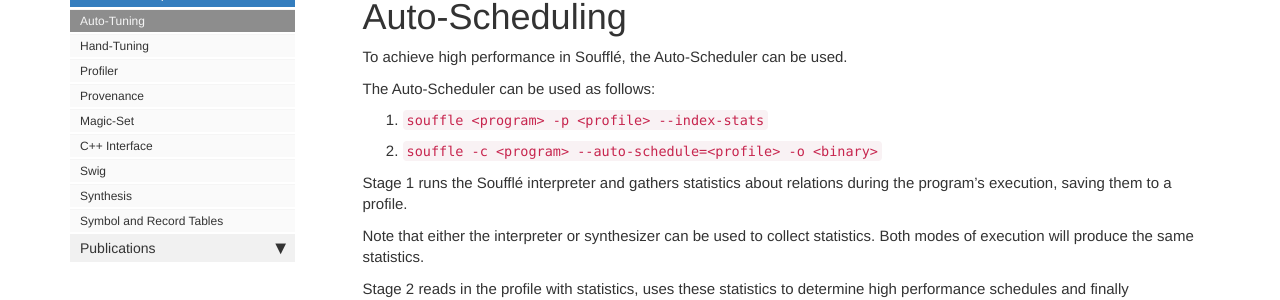
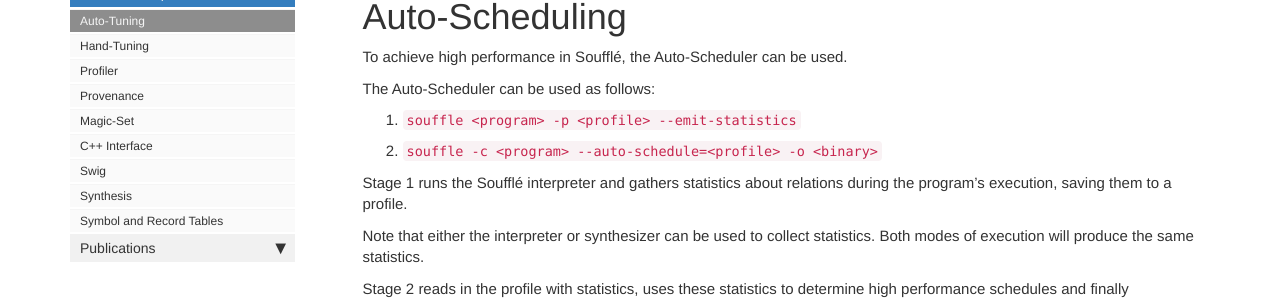
Before and after one commit to souffle-lang/souffle-lang.github.io, a Jekyll site: the page built from pages/docs/autotuning.md, in a window 1280 px wide. Shown: the part 208-508 px from the top of the page. Built offline with Jekyll 4.4.1, drawn with Linux system fonts in a browser that asks for light colours; comment, search, counter and statistics services are not loaded.

Commit message:
Update autotuning.md

````diff
--- a/pages/docs/autotuning.md
+++ b/pages/docs/autotuning.md
@@ -12,7 +12,7 @@ To achieve high performance in Soufflé, the Auto-Scheduler can be used.
 
 The Auto-Scheduler can be used as follows:
 
-1. ```souffle <program> -p <profile> --index-stats```
+1. ```souffle <program> -p <profile> --emit-statistics```
 
 2. ```souffle -c <program> --auto-schedule=<profile> -o <binary>```
 
````
